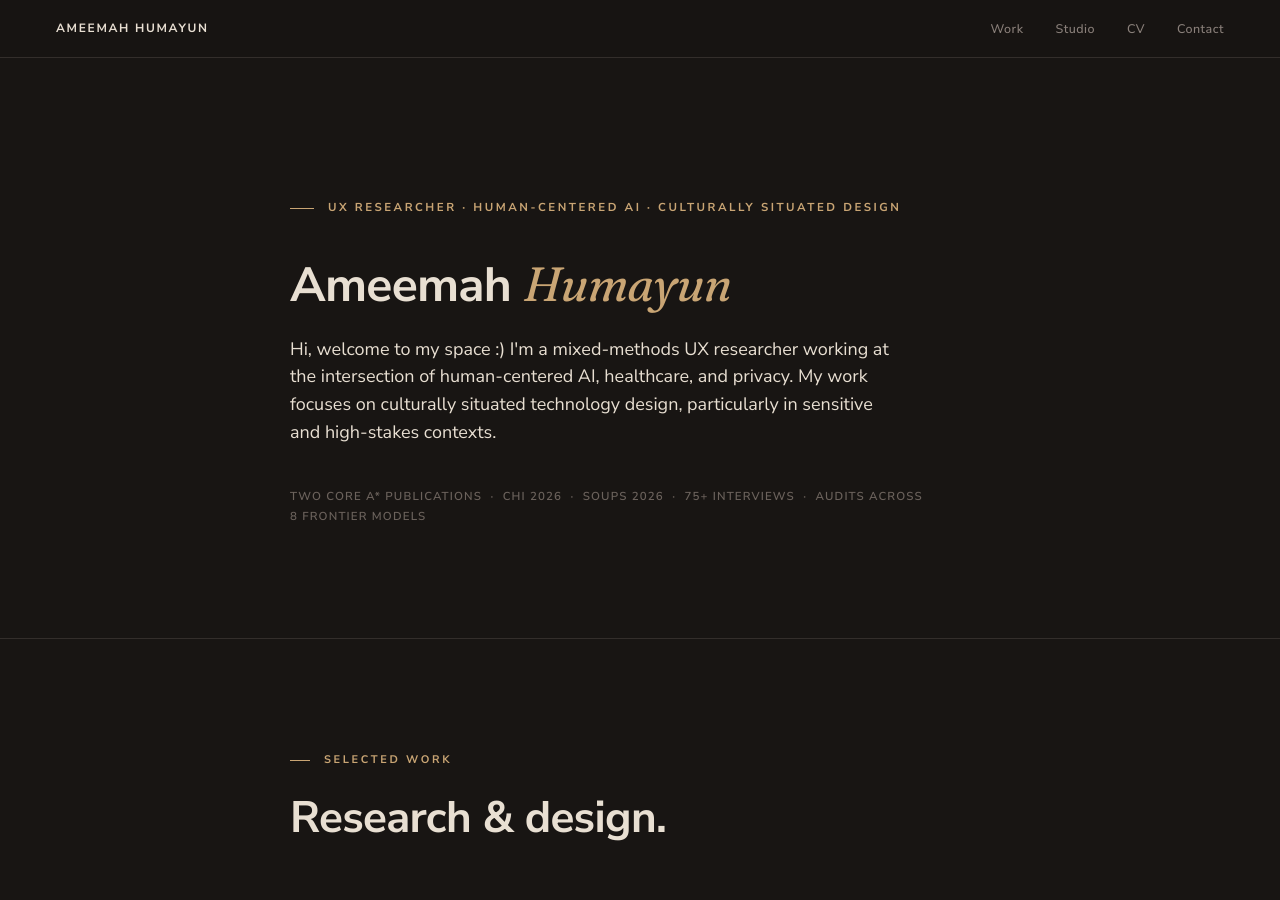
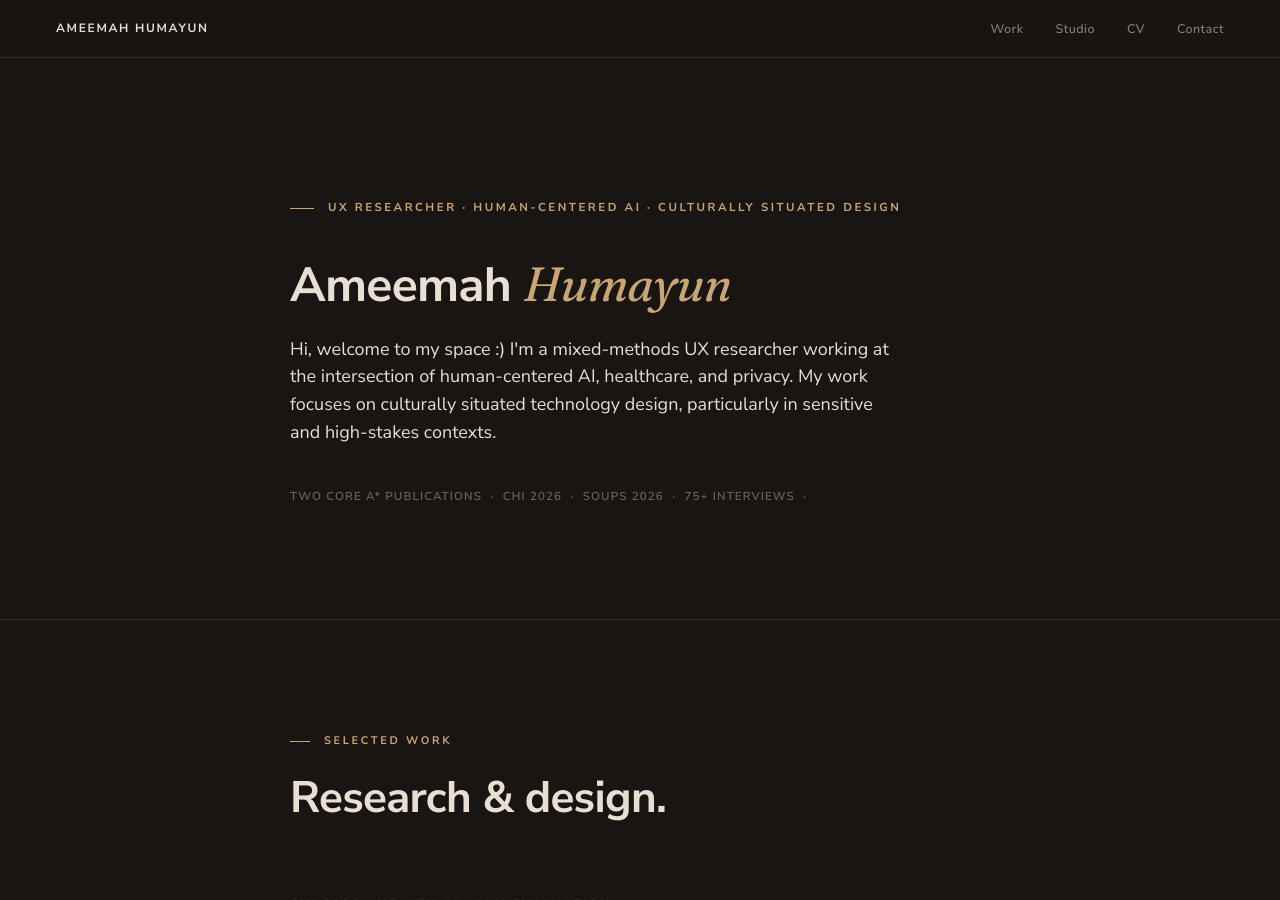
Before and after one commit to ameemahumayun/ameemahumayun.github.io, a Jekyll site: the page built from index.html, in a window 1280 px wide and 900 px high. Built offline with Jekyll 4.4.1, drawn with Linux system fonts in a browser that asks for light colours.

Commit message:
Update index.html

```diff
--- a/index.html
+++ b/index.html
@@ -5,14 +5,14 @@
 ---
 
 <!-- HERO -->
-<header class="hero hero--profile">
+<header class="hero">
   <div class="hero__inner">
     <div class="hero__text">
       <div class="eyebrow eyebrow-rule">UX Researcher · Human-Centered AI · Culturally Situated Design</div>
-      <h1 style="margin-top: 0.5rem; margin-bottom: 1.5rem;">Ameemah <span class="serif">Humayun</span></h1>
+      <h1 style="margin-top: 0.2rem; margin-bottom: 1.5rem;">Ameemah <span class="serif">Humayun</span></h1>
       <p class="lead" style="max-width:600px;">Hi, welcome to my space :) I'm a mixed-methods UX researcher working at the intersection of human-centered AI, healthcare, and privacy. My work focuses on culturally situated technology design, particularly in sensitive and high-stakes contexts.</p>
       <p class="eyebrow" style="margin-top:2.5rem;color:var(--color-text-mute);font-weight:600;letter-spacing:0.1em;">
-        Two CORE A* publications &nbsp;·&nbsp; CHI 2026 &nbsp;·&nbsp; SOUPS 2026 &nbsp;·&nbsp; 75+ interviews &nbsp;·&nbsp; audits across 8 frontier models
+        Two CORE A* publications &nbsp;·&nbsp; CHI 2026 &nbsp;·&nbsp; SOUPS 2026 &nbsp;·&nbsp; 75+ interviews &nbsp;·&nbsp;
       </p>
     </div>
   </div>
```
